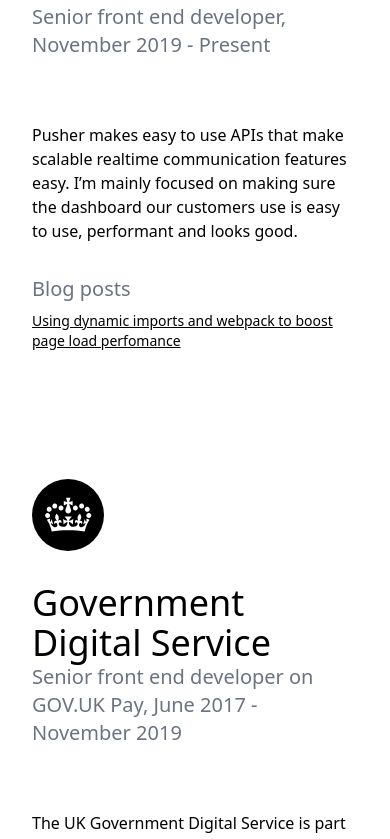
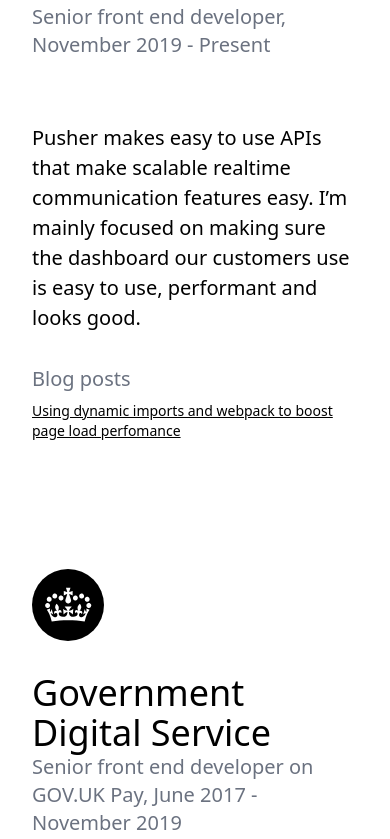
Before and after one commit to jonheslop/jfh-2021, a Next.js app: page / in a window 390 px wide. Shown: the part 980-1819 px from the top of the page. Built offline with nearby package versions, Linux system fonts and the light colour scheme; a web font is replaced by a local one.

Commit message:
Remove duplicate md: class

```diff
--- a/components/job.tsx
+++ b/components/job.tsx
@@ -27,7 +27,7 @@
           <Heading level="h3">{ data.company }</Heading>
           <Heading level="h4">{ data.role }, { data.period }</Heading>
         </header>
-        <p className="md:text-xl md:text-lg lg:text-xl leading-normal max-w-3xl">
+        <p className="text-xl md:text-lg lg:text-xl leading-normal max-w-3xl">
           { data.description }
         </p>
         { data.blogPosts &&
```
